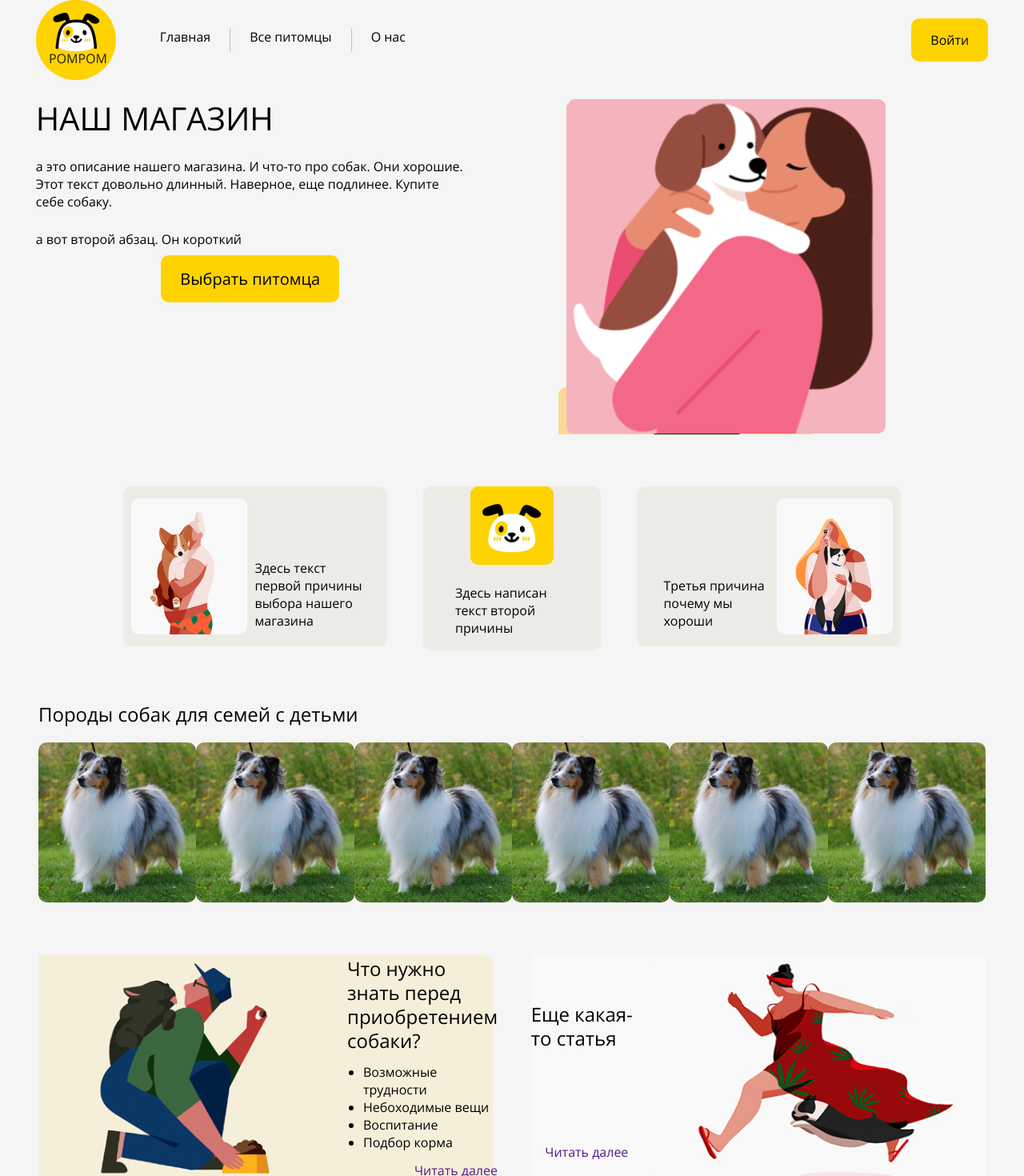
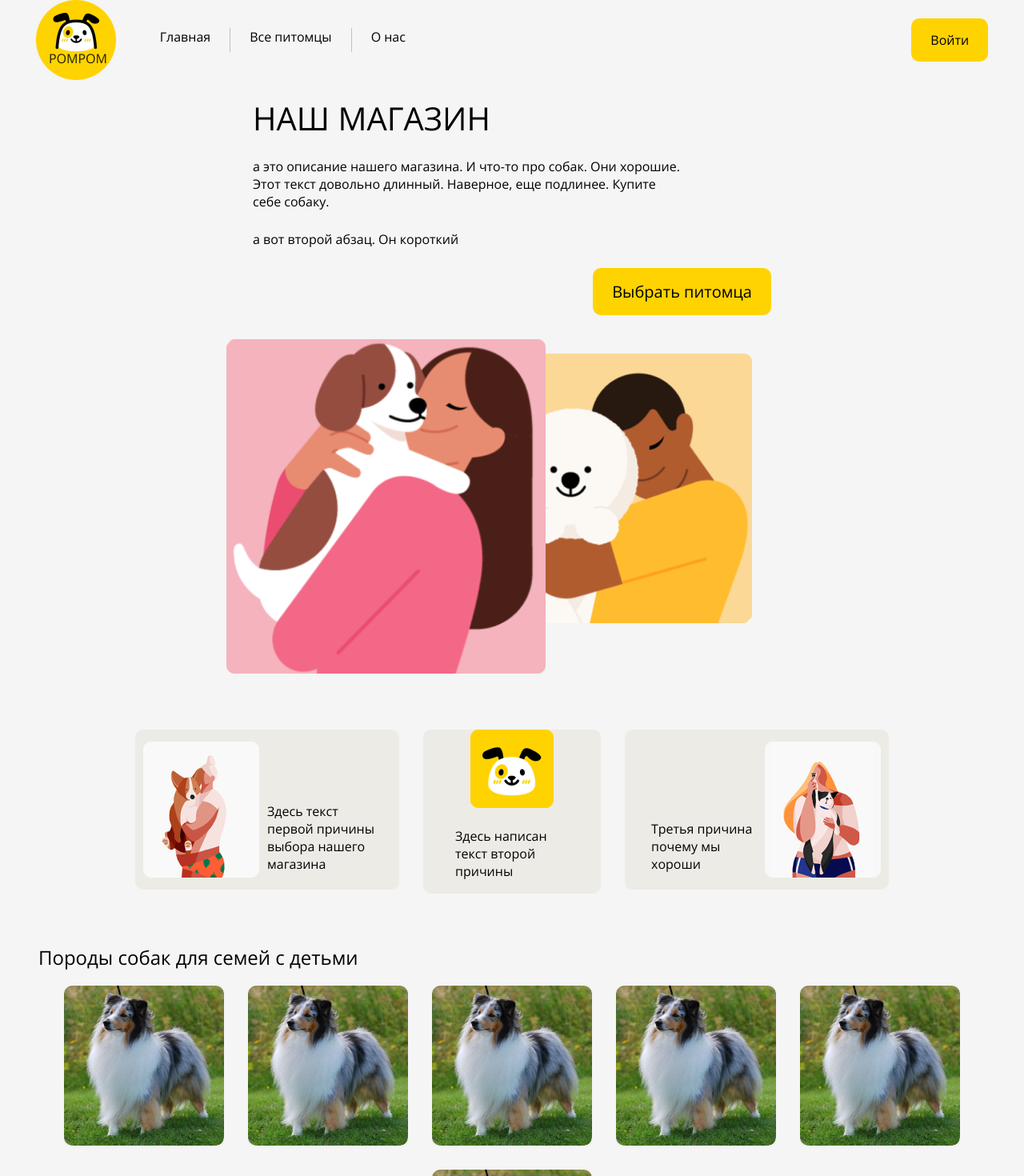
Before and after one commit to theendATM/PomPom-Dog-Shop, a React (Create React App) app: page / in a window 1280 px wide. Shown: the top 1470 px of the page at 80% size. Built offline with nearby package versions, Linux system fonts and the light colour scheme.

Commit message:
fixed main

```diff
--- a/src/components/MainDogCard/MainDogCard.module.css
+++ b/src/components/MainDogCard/MainDogCard.module.css
@@ -9,6 +9,7 @@
 .dogCardHover > p{
     font-size: 24px;
     background-color: #bdbdbd;
+    outline: 2px solid rgb(70, 70, 70);
     border-radius: 5px;
     padding: 0 5px;
 }
--- a/src/pages/Main/Main.js
+++ b/src/pages/Main/Main.js
@@ -25,7 +25,7 @@ export const Main = () => {
                             И что-то про собак. Они хорошие. Этот текст довольно длинный.
                             Наверное, еще подлинее. Купите себе собаку.</p>
                         <p className={style.ourText}>а вот второй абзац. Он короткий</p>
-                        <div><Button text='Выбрать питомца' fontSize={20} onClick={()=>navigate("/all")} /></div>
+                        <div className={style.ourInfoButtonWrapper}><Button text='Выбрать питомца' fontSize={20} onClick={()=>navigate("/all")} /></div>
                     </div>
                     <div className={style.shopPictures}>
                         <img class={style.imgLeft} src={image_left} alt='img_left' />
--- a/src/pages/Main/Main.module.css
+++ b/src/pages/Main/Main.module.css
@@ -15,17 +15,20 @@
 
 .ourShop {
     width: 93%;
-    height: 419px;
+    height: fit-content;
     display: flex;
     justify-content: space-evenly;
     box-sizing: border-box;
+    flex-wrap: wrap;
+    row-gap: 30px;
 }
 
 .ourInfo {
-    width: 45%;
+    width: 648px;
 
     display: flex;
     flex-direction: column;
+
     gap: 25px;
 }
 
@@ -53,6 +56,7 @@
 
 .shopPictures{
     overflow: hidden;
+    min-width: 650px;
 }
 
 .imgLeft{
@@ -77,11 +81,13 @@
 }
 
 .reasonToChoose {
-    width: 76%;
-    height: 205px;
+    width: 100%;
+    height: fit-content;
 
     display: flex;
-    justify-content: space-between;
+    justify-content: center;
+    flex-wrap: wrap;
+    gap: 30px;
 }
 
 .reasonToChoose_mobile{
@@ -137,7 +143,7 @@
 
 .dogCategory{
     width: 92.5%;
-    height: 251px;
+    height: fit-content;
 }
 
 .dogCategory > p{
@@ -147,9 +153,12 @@
 
 .dogShowcase{
     width: 100%;
+    height: fit-content;
 
     display: flex;
-    justify-content: space-between;
+    justify-content: center;
+    flex-wrap: wrap;
+    gap: 30px;
 }
 
 .dogShowcase > *{
@@ -165,14 +174,16 @@
 .articles{
     width: 92.5%;
     display: flex;
-    justify-content: space-between;
+    justify-content: center;
+    flex-wrap: wrap;
+    row-gap: 30px;
 
     margin-bottom: 24px;
 }
 
 .articles > div{
     display: flex;
-    width: 48%;
+    width: 659px;
     border-radius: 10px;
 }
 
```
